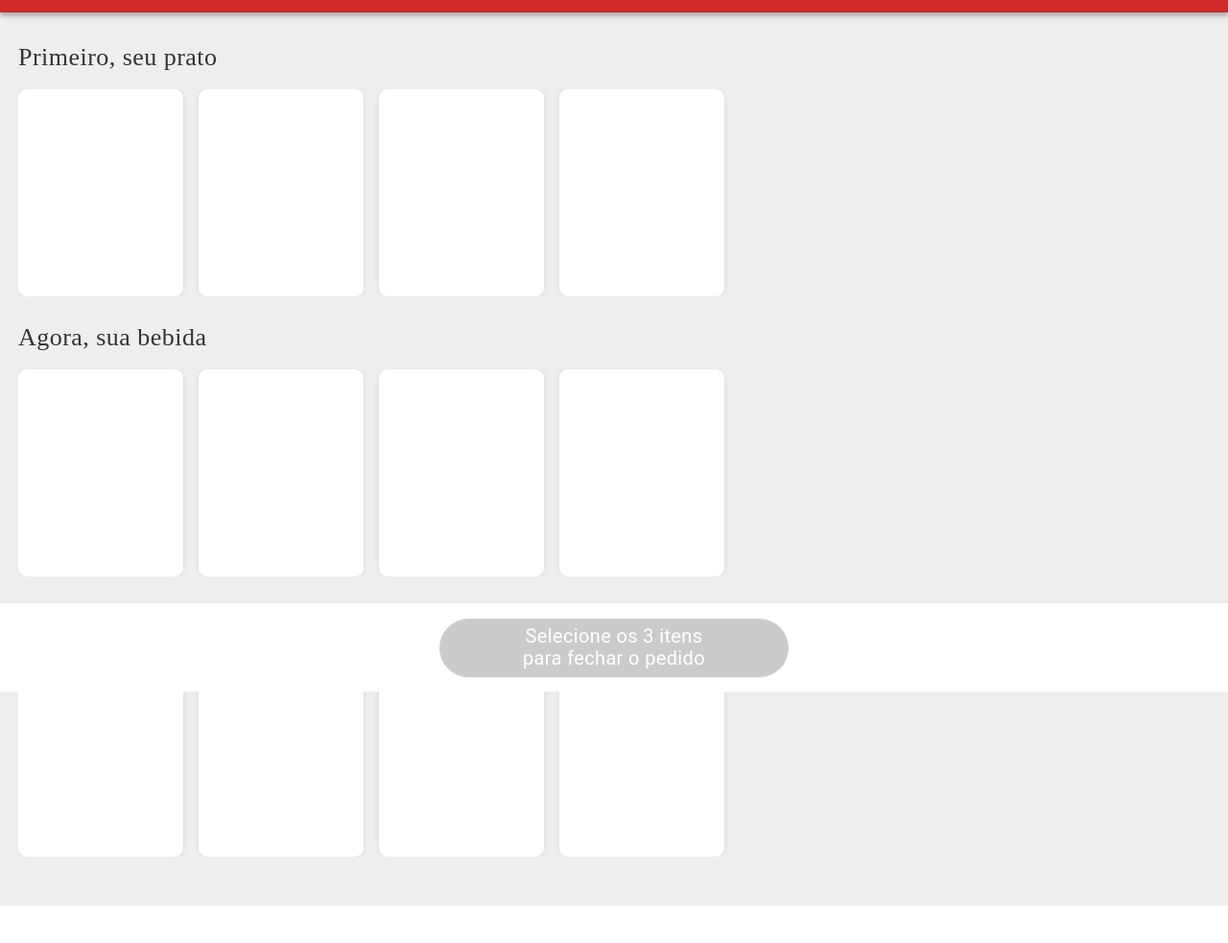
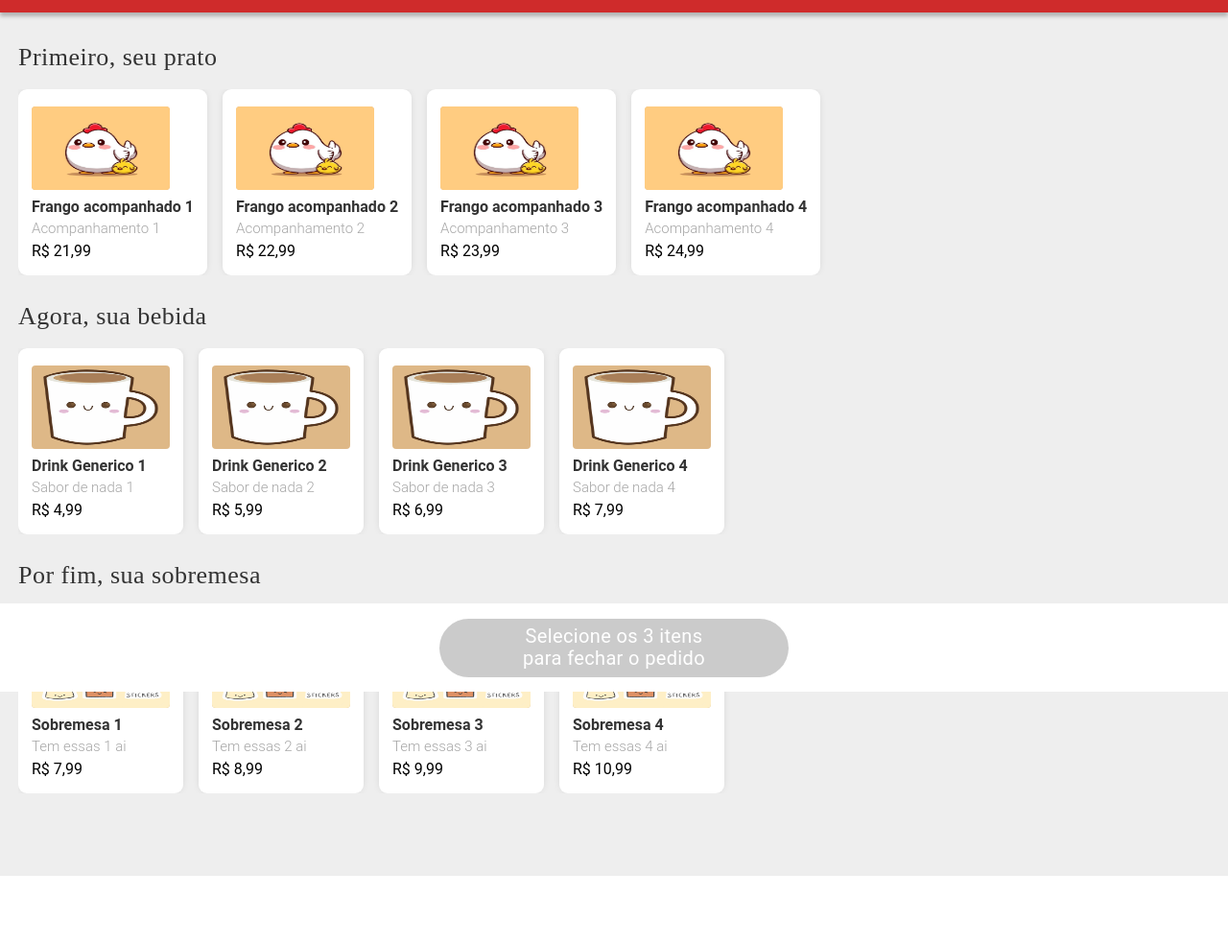
Before and after one commit to hsfilgueiras2/projectDrivenEats, a plain HTML site: page heitorDrivenEats.html in a window 1280 px wide. Shown: the part 79-1062 px from the top of the page at 96% size. Drawn offline with Linux system fonts and the light colour scheme.

Commit message:
HTMLFinished

```diff
--- a/heitorDrivenEats.html
+++ b/heitorDrivenEats.html
@@ -22,24 +22,84 @@
     <div class="content">
         <h3>Primeiro, seu prato</h3>
         <div>
-            <div class="prato"></div>
-            <div class="prato"></div>
-            <div class="prato"></div>
-            <div class="prato"></div>
+            <div class="prato">
+                <img src="images/chicken.jpg">
+                <h4>Frango acompanhado 1</h4>
+                <p>Acompanhamento 1</p>
+                <h5>R$ 21,99</h5>
+            </div>
+            <div class="prato">
+                <img src="images/chicken.jpg">
+                <h4>Frango acompanhado 2</h4>
+                <p>Acompanhamento 2</p>
+                <h5>R$ 22,99</h5>
+            </div>
+            <div class="prato">
+                <img src="images/chicken.jpg">
+                <h4>Frango acompanhado 3</h4>
+                <p>Acompanhamento 3</p>
+                <h5>R$ 23,99</h5>
+            </div>
+            <div class="prato">
+                <img src="images/chicken.jpg">
+                <h4>Frango acompanhado 4</h4>
+                <p>Acompanhamento 4</p>
+                <h5>R$ 24,99</h5>
+            </div>
         </div>
         <h3>Agora, sua bebida</h3>
         <div>
-            <div class="bebida"></div>
-            <div class="bebida"></div>
-            <div class="bebida"></div>
-            <div class="bebida"></div>
+            <div class="bebida">
+                <img src="images/drink.png">
+                <h4>Drink Generico 1</h4>
+                <p>Sabor de nada 1</p>
+                <h5>R$ 4,99</h5>
+            </div>
+            <div class="bebida">
+                <img src="images/drink.png">
+                <h4>Drink Generico 2</h4>
+                <p>Sabor de nada 2</p>
+                <h5>R$ 5,99</h5>
+            </div>
+            <div class="bebida">
+                <img src="images/drink.png">
+                <h4>Drink Generico 3</h4>
+                <p>Sabor de nada 3</p>
+                <h5>R$ 6,99</h5>
+            </div>
+            <div class="bebida">
+                <img src="images/drink.png">
+                <h4>Drink Generico 4</h4>
+                <p>Sabor de nada 4</p>
+                <h5>R$ 7,99</h5>
+            </div>
         </div>
         <h3>Por fim, sua sobremesa</h3>
         <div>
-            <div class="sobremesa"></div>
-            <div class="sobremesa"></div>
-            <div class="sobremesa"></div>
-            <div class="sobremesa"></div>
+            <div class="sobremesa">
+                <img src="images/dessert.jpg">
+                <h4>Sobremesa 1</h4>
+                <p>Tem essas 1 ai</p>
+                <h5>R$ 7,99</h5>
+            </div>
+            <div class="sobremesa">
+                <img src="images/dessert.jpg">
+                <h4>Sobremesa 2</h4>
+                <p>Tem essas 2 ai</p>
+                <h5>R$ 8,99</h5>
+            </div>
+            <div class="sobremesa">
+                <img src="images/dessert.jpg">
+                <h4>Sobremesa 3</h4>
+                <p>Tem essas 3 ai</p>
+                <h5>R$ 9,99</h5>
+            </div>
+            <div class="sobremesa">
+                <img src="images/dessert.jpg">
+                <h4>Sobremesa 4</h4>
+                <p>Tem essas 4 ai</p>
+                <h5>R$ 10,99</h5>
+            </div>
         </div>
     </div>
     <div class="bottomMenu">
--- a/style.css
+++ b/style.css
@@ -29,6 +29,7 @@ color: #FFFFFF;
 }
 /* Fim do menu topo*/
 .content{
+    box-sizing: border-box;
     width:100%;
     height:900px;
     background-color: #EEEEEE;
@@ -49,8 +50,13 @@ color: #FFFFFF;
 
 
 }
+.content img {
+    width: 144px;
+    height: 87px;
+    background-color: burlywood;
+    border-radius: 4px;
+}
 .content >div{
-    height:216px;
     margin-top: 17px;
     margin-bottom: 27px;
     display:flex;
@@ -58,12 +64,45 @@ color: #FFFFFF;
 
 }
 .content div div{
+    box-sizing: border-box;
     min-width: 172px;
-    min-height: 216px;
     background: #FFFFFF;
     box-shadow: 0px 0px 10px -4px rgba(0, 0, 0, 0.25);
     border-radius: 9px;
     margin-right: 16px;
+    padding-top: 18px;
+    padding-left: 14px;
+    padding-right: 14px;
+    display: flex;
+    flex-direction: column;
+}
+.content h4{
+    font-family: 'Roboto';
+    font-style: normal;
+    font-weight: 700;
+    font-size: 16px;
+    line-height: 19px;
+    color: #333333;
+    margin-top: 8px;
+}
+.content p{
+    font-family: 'Roboto';
+    font-style: normal;
+    font-weight: 300;
+    font-size: 15px;
+    line-height: 18px;
+    color: #A6A6A6;
+    margin-top: 4px;
+}
+.content h5{
+    font-family: 'Roboto';
+    font-style: normal;
+    font-weight: 400;
+    font-size: 16px;
+    line-height: 19px;
+    color: #000000;
+    margin-top: 5px;
+    margin-bottom: 16px;
 }
 /*comeco do menu bottom*/
 .bottomMenu{
```
